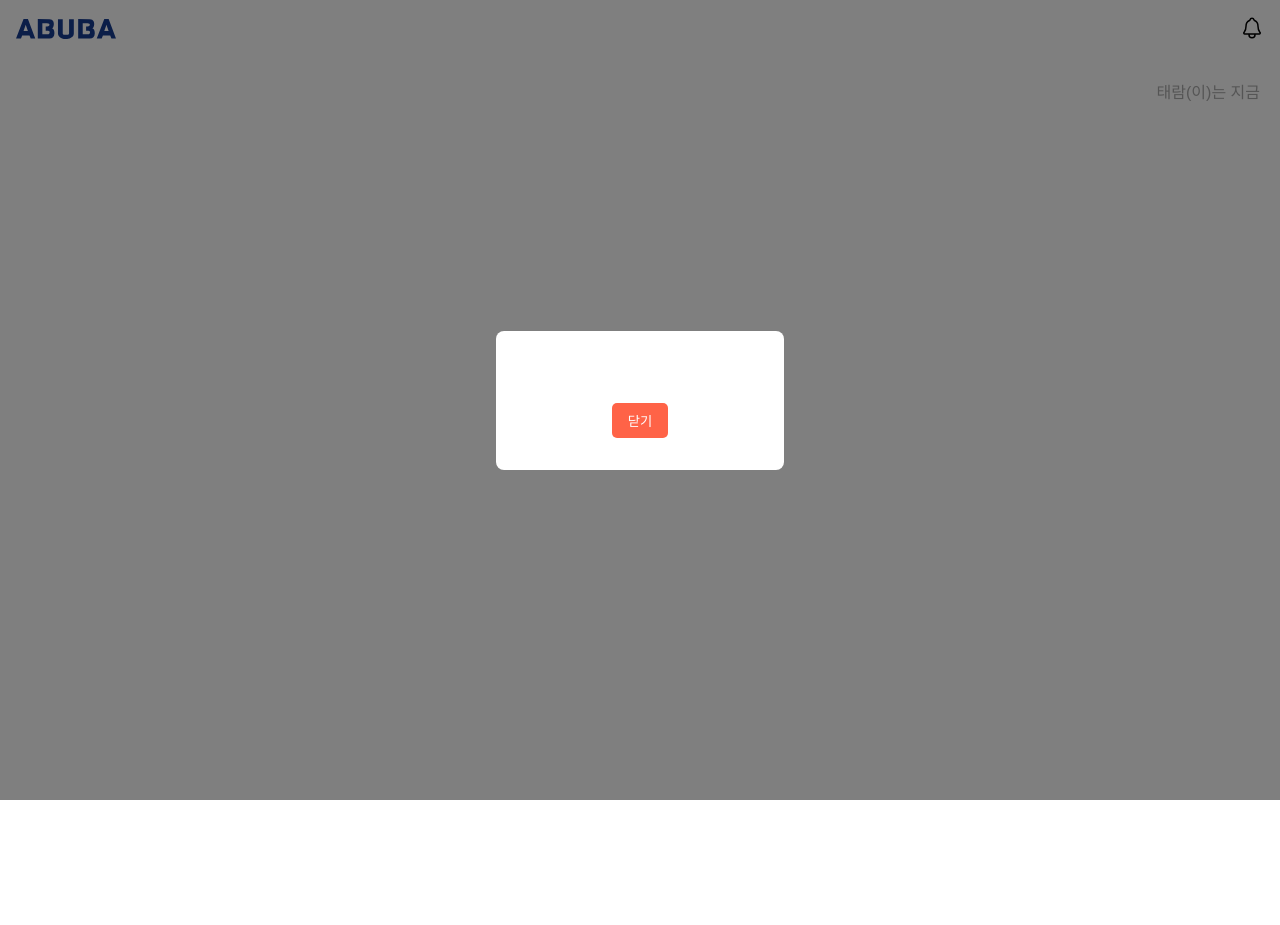
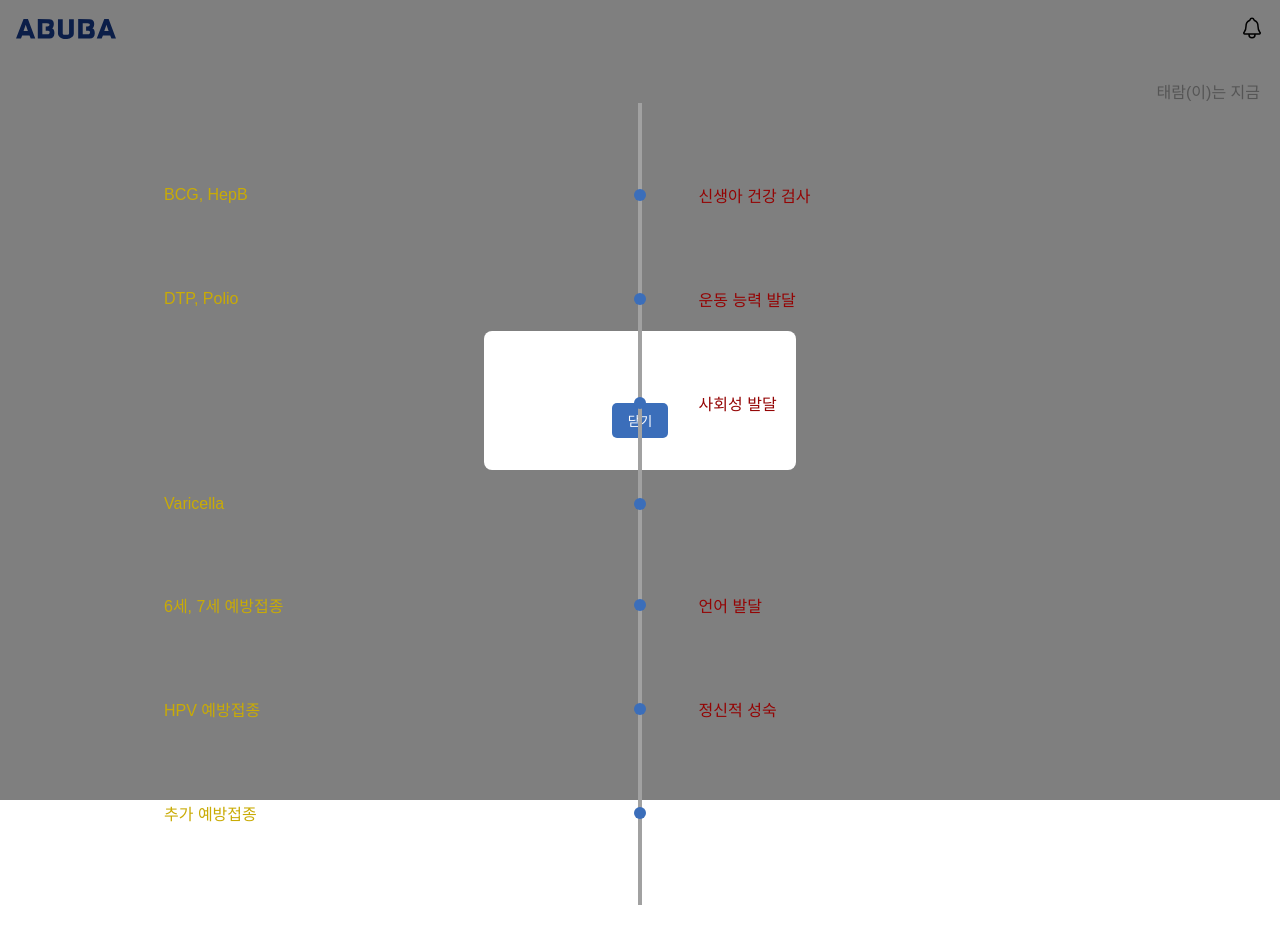
Before and after one commit to ttaeram/ABUBA, a React (Create React App) app in the folder frontend/: page /roadmap in a window 1280 px wide. Both pictures are taken after a click on the button 1252 px from the left and 29 px from the top of the page. Before the commit the page ends 800 px from the top, so only its background shows below. Built offline with nearby package versions, Linux system fonts and the light colour scheme; a web font is replaced by a local one.

Commit message:
feat: 로드맵 퍼블리싱 (#10)

```diff
--- a/frontend/package.json
+++ b/frontend/package.json
@@ -12,12 +12,16 @@
     "@types/react-dom": "^18.3.0",
     "@types/react-router-dom": "^5.3.3",
     "axios": "^1.7.7",
+    "chart.js": "^4.4.4",
+    "framer-motion": "^11.5.6",
     "react": "^18.3.1",
+    "react-chartjs-2": "^5.2.0",
     "react-dom": "^18.3.1",
     "react-h5-audio-player": "^3.9.3",
     "react-icons": "^5.3.0",
     "react-router-dom": "^6.26.2",
     "react-scripts": "5.0.1",
+    "recharts": "^2.12.7",
     "serve": "^14.2.3",
     "styled-components": "^6.1.13",
     "typescript": "^4.9.5",
--- a/frontend/src/App.tsx
+++ b/frontend/src/App.tsx
@@ -21,13 +21,12 @@ function App() {
     <GlobalStyle />
     <Layout>
       <Routes>
-        <Route path="/" element={<Main/>} />
-        <Route path="/login" element={<LoginPage/>} />
+        <Route path="/" element={<LoginPage/>} />
+        <Route path="/main" element={<Main/>} />
         <Route path="/onboard" element={<OnBoardingInfoPage/>} />
         <Route path="/signup" element={<SignupPage/>} />
         <Route path="/account" element={<ChildAccount/>} />
         <Route path="/roadmap" element={<ChildRoadMap/>} />
-        <Route path="/" element={<Main />} />
         <Route path="/diaryList" element={<DiaryList />} />
         <Route path="/diary/:id" element={<DiaryDetail />} />
         <Route path="/diary/create" element={<DiaryCreate />} />
--- a/frontend/src/components/AlertModal.tsx
+++ b/frontend/src/components/AlertModal.tsx
@@ -13,7 +13,7 @@ const AlertModal = ({ isOpen, onClose, message }: AlertModalProps) => {
   return (
     <Modal>
       <ModalContent>
-        <p>{message}</p>
+        <p>{message}zzz</p>
         <CloseButton onClick={onClose}>닫기</CloseButton>
       </ModalContent>
     </Modal>
@@ -44,13 +44,13 @@ const ModalContent = styled.div`
 const CloseButton = styled.button`
   margin-top: 1rem;
   padding: 0.5rem 1rem;
-  background-color: #ff6347;
+  background-color: #3B6EBA;
   color: white;
   border: none;
   border-radius: 5px;
   cursor: pointer;
 
   &:hover {
-    background-color: #e55342;
+    background-color: #173C91;
   }
 `;
--- a/frontend/src/components/Navbar.tsx
+++ b/frontend/src/components/Navbar.tsx
@@ -3,17 +3,23 @@ import styled from 'styled-components';
 import { ReactComponent as LogoSvg } from '../assets/images/onlylogo.svg';
 import { IoNotificationsOutline } from 'react-icons/io5';
 import AlertModal from './AlertModal';
+import { useNavigate } from 'react-router-dom';
 
 const Navbar = () => {
   const [isModalOpen, setIsModalOpen] = useState(false);
+  const navigate = useNavigate();
 
   const toggleModal = () => {
     setIsModalOpen(!isModalOpen);
   };
 
+  const handleHomeClick = () => {
+    navigate('/main');
+  }
+
   return (
     <NavbarContainer>
-      <LogoSvgStyled />
+      <LogoSvgStyled onClick={handleHomeClick}/>
       <NotificationButton onClick={toggleModal}>
         <IoNotificationsOutline size={24} />
       </NotificationButton>
--- a/frontend/src/components/layouts/Header.tsx
+++ b/frontend/src/components/layouts/Header.tsx
@@ -5,7 +5,7 @@ import Navbar from "../Navbar";
 const Header = () => {
   const location = useLocation();
 
-  if (location.pathname === '/login' || location.pathname === '/onboard' || location.pathname === '/signup') {
+  if (location.pathname === '/' || location.pathname === '/onboard' || location.pathname === '/signup') {
     return null;
   }
 
--- a/frontend/src/components/main/AccountInfo.tsx
+++ b/frontend/src/components/main/AccountInfo.tsx
@@ -40,7 +40,7 @@ const TextInfo = styled.div`
   display: flex;
   flex-direction: column;
   width: 100%;
-  margin: 20px auto;
+  margin: 10px auto;
   justify-content: space-between;
 `
 
@@ -53,6 +53,6 @@ const Money = styled.div`
     display: flex;
     justify-content: right;
     text-align: right;
-    font-size:30px;
+    font-size:25px;
 
 `
--- a/frontend/src/components/rodamap/RoadMap.tsx
+++ b/frontend/src/components/rodamap/RoadMap.tsx
@@ -1,11 +1,107 @@
-import React from 'react'
+import React from 'react';
+import styled from 'styled-components';
+import { motion } from 'framer-motion';
 
-type Props = {}
+const vaccinationData = [
+  { age: '0-1', vaccination: 'BCG, HepB' },
+  { age: '1-2', vaccination: 'DTP, Polio' },
+  { age: '2-3', vaccination: null },
+  { age: '4-5', vaccination: 'Varicella' },
+  { age: '6-7', vaccination: '6세, 7세 예방접종' },
+  { age: '8-9', vaccination: 'HPV 예방접종' },
+  { age: '10+', vaccination: '추가 예방접종' },
+];
 
-const RoadMap = (props: Props) => {
+const growthData = [
+  { age: '0-1', growth: '신생아 건강 검사' },
+  { age: '1-2', growth: '운동 능력 발달' },
+  { age: '2-3', growth: '사회성 발달' },
+  { age: '4-5', growth: null },
+  { age: '6-7', growth: '언어 발달' },
+  { age: '8-9', growth: '정신적 성숙' },
+  { age: '10+', growth: null },
+];
+
+const AgeVaccinationTimeline = () => {
   return (
-    <div>로드맵 컴포넌트</div>
-  )
-}
+    <TimelineContainer>
+      <Line />
+      {vaccinationData.map((vaccinationItem, index) => {
+        const growthItem = growthData.find(growth => growth.age === vaccinationItem.age);
 
-export default RoadMap
+        return (
+          <TimelineItem
+            key={index}
+            initial={{ opacity: 0, y: 20 }}
+            animate={{ opacity: 1, y: 0 }}
+            transition={{ duration: 0.5 }}
+          >
+            <Dot />
+            <VaccinationInfo>
+              <p>{vaccinationItem.vaccination || ''}</p>
+            </VaccinationInfo>
+            <GrowthInfo>
+              <p>{growthItem?.growth || ''}</p>
+            </GrowthInfo>
+          </TimelineItem>
+        );
+      })}
+    </TimelineContainer>
+  );
+};
+
+export default AgeVaccinationTimeline;
+
+const TimelineContainer = styled.div`
+  display: flex;
+  flex-direction: column;
+  align-items: center;
+  position: relative;
+  padding: 40px 0;
+`;
+
+const Line = styled.div`
+  position: absolute;
+  width: 4px;
+  background: #a1a1a1;
+  height: 100%;
+  top: 0;
+  left: 50%;
+  transform: translateX(-50%);
+  z-index: 0;
+`;
+
+const TimelineItem = styled(motion.div)`
+  display: flex;
+  justify-content: space-between;
+  align-items: center;
+  width: 80%;
+  position: relative;
+  margin: 20px 0;
+  padding: 10px;
+`;
+
+const Dot = styled.div`
+  position: absolute;
+  left: 50%;
+  transform: translateX(-50%);
+  width: 12px;
+  height: 12px;
+  background: #3B6EBA;
+  border-radius: 50%;
+  z-index: 1;
+`;
+
+const VaccinationInfo = styled.div`
+  padding: 10px;
+  z-index: 1;
+  width: 45%;
+  color: #c9ab05;
+`;
+
+const GrowthInfo = styled.div`
+  padding: 10px;
+  z-index: 1;
+  width: 45%;
+  color: #940404;
+`;
--- a/frontend/src/components/signup/SignupForm.tsx
+++ b/frontend/src/components/signup/SignupForm.tsx
@@ -40,6 +40,7 @@ const SignupForm = () => {
   };
 
   return (
+
       <FormContainer onSubmit={handleSubmit}>
         <InputContainer>
           <FormGroup>
@@ -55,7 +56,8 @@ const SignupForm = () => {
             </Button>
           </FormGroup>
 
-          {isCodeSent && <span>{timer}</span>}
+          {isCodeSent && <Timer>{timer}초</Timer>}
+
           <FormGroup>
             <Input
               type="text"
@@ -68,6 +70,7 @@ const SignupForm = () => {
               인증번호 확인
             </Button>
           </FormGroup>
+
           <Input
             type="text"
             placeholder="이름"
@@ -84,7 +87,6 @@ const SignupForm = () => {
             required
           />
 
-
           <Input
             type="password"
             placeholder="비밀번호 확인"
@@ -96,45 +98,76 @@ const SignupForm = () => {
         </InputContainer>
 
         {error && <ErrorMessage>{error}</ErrorMessage>}
-        <Button type="submit">가입하기</Button>
+        <SubmitButton type="submit">
+            가입하기
+        </SubmitButton>
+      </FormContainer>
 
-    </FormContainer>
   );
 };
 
 export default SignupForm;
 
+
 const FormContainer = styled.form`
+  background: white;
+  border-radius: 12px;
+  width: 400px;
+  padding: 40px;
   display: flex;
   flex-direction: column;
-  width: 80%;
-  padding: 20px;
-  border-radius: 8px;
+  align-items: center;
+`;
+
+const InputContainer = styled.div`
+  width: 100%;
+  display: flex;
+  flex-direction: column;
+  gap: 20px;
 `;
 
 const FormGroup = styled.div`
   display: flex;
-  justify-content: space-between;
-  align-items: center;
-  margin-bottom: 15px;
-`;
-
-const InputContainer = styled.div`
-  display: flex;
-  justify-content: center;
-  align-items: center;
-  flex-direction: column;
-  margin-bottom: 30px;
+  gap: 10px;
+  width: 100%;
 `;
 
 const Input = styled.input`
-  width: 80%;
+  flex: 1;
   padding: 15px;
-  border: 1px solid #ccc;
+  border: 1px solid #ddd;
   border-radius: 8px;
+  font-size: 16px;
+`;
+
+const Timer = styled.span`
+  font-size: 14px;
+  color: #ff6b6b;
+  margin-bottom: 10px;
+  text-align: right;
 `;
 
 const ErrorMessage = styled.div`
   color: red;
+  font-size: 14px;
   margin-bottom: 15px;
 `;
+
+
+const SubmitButton = styled.button`
+  width: 100%;
+  margin-top: 20px;
+  font-size: 15px;
+  padding: 15px;
+  background-color: #3B6EBA;
+  color: white;
+  border: none;
+  border-radius: 8px;
+  cursor: pointer;
+  flex-shrink: 0;
+
+  &:hover {
+    background-color: #173C91;
+  }
+
+`
--- a/frontend/src/pages/roadmap/ChildRoadMap.tsx
+++ b/frontend/src/pages/roadmap/ChildRoadMap.tsx
@@ -8,8 +8,8 @@ const ChildRoadMap = () => {
       <All>
         태람(이)는 지금
       </All>
-      {/* <RoadMap>
-      </RoadMap> */}
+      <RoadMap/>
+
     </InfoContainer>
   )
 }
--- a/frontend/src/styles/styledComponents.ts
+++ b/frontend/src/styles/styledComponents.ts
@@ -28,17 +28,17 @@ export const FormTitle = styled.h2`
   color: #333;
 `;
 
+
 export const Button = styled.button`
   display: flex;
-  justify-content: center;
-  align-items: center;
+  font-size: 12px;
   padding: 15px;
   background-color: #3B6EBA;
-  margin-bottom: 10px;
   color: white;
   border: none;
   border-radius: 8px;
   cursor: pointer;
+  flex-shrink: 0;
 
   &:hover {
     background-color: #173C91;
```
Also changed, not shown: 1 other file (tests, documents, lock files or other folders). Lines whose indentation alone changed are shown as unchanged.
